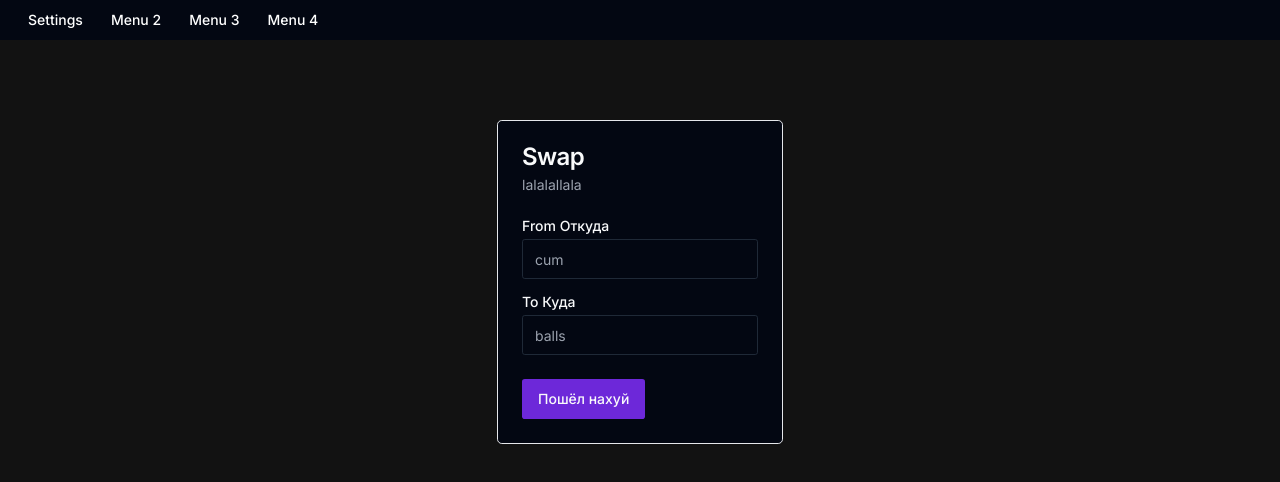
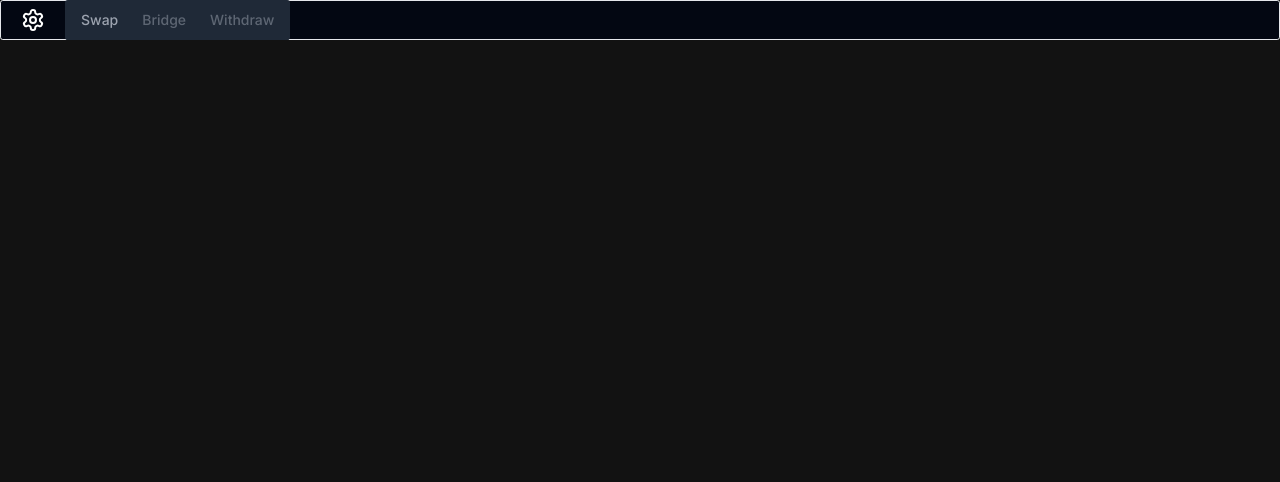
Before and after one commit to pesiq/crypto_bot, a Next.js app: page / in a window 1280 px wide. Shown: the top 482 px of the page. Built offline with nearby package versions, Linux system fonts and the light colour scheme.

Commit message:
Added dashboard

```diff
--- a/app/layout.tsx
+++ b/app/layout.tsx
@@ -3,6 +3,7 @@ import type { Metadata } from 'next'
 import { Inter } from 'next/font/google'
 import { ThemeProvider } from '@/components/theme-provider'
 import { Dashboard } from '@/components/dashboard'
+import { Sidebar } from '@/components/sidebar'
 
 
 const inter = Inter({ subsets: ['latin', 'cyrillic'] })
--- a/app/page.tsx
+++ b/app/page.tsx
@@ -1,16 +1,15 @@
 
 import { InputBox } from "@/components/input-box"
+import { Sidebar } from "@/components/sidebar"
+import { Separator } from "@/components/ui/separator"
 
 export default function Home(){
 
 
   return(
     <>
-      <div className="flex intems-center justify-center padding-30px">
-        <div className="">
-          <InputBox title="Swap" desc="lalalallala" button="Пошёл нахуй" />
+      <div>
 
-        </div>
       </div>
     </>
   )
--- a/components/dashboard.tsx
+++ b/components/dashboard.tsx
@@ -1,5 +1,6 @@
 "use client"
 
+import { Settings } from "lucide-react"
 
 import {
     Menubar,
@@ -8,18 +9,30 @@ import {
     MenubarTrigger
 
  } from "./ui/menubar"
+ import { Button } from "./ui/button"
+ import {
+    Tabs,
+    TabsTrigger,
+    TabsList
+ } from "./ui/tabs"
 
 
 
 export function Dashboard () {
 
     return(
-        <Menubar className="rounded-none border-b border-none px-2 lg:px-4">
+        <Menubar className="">
             <MenubarMenu>
-                <MenubarTrigger>Settings</MenubarTrigger>
-                <MenubarTrigger>Menu 2</MenubarTrigger>
-                <MenubarTrigger>Menu 3</MenubarTrigger>
-                <MenubarTrigger>Menu 4</MenubarTrigger>
+                <MenubarTrigger className="m-1"> <Settings /> </MenubarTrigger>
+                <div className="justify-center">
+                    <Tabs>
+                        <TabsList>
+                                <TabsTrigger value="swap"> Swap </TabsTrigger>
+                                <TabsTrigger value="bridge" disabled> Bridge </TabsTrigger>
+                                <TabsTrigger value="withdraw" disabled> Withdraw </TabsTrigger>
+                        </TabsList>
+                    </Tabs>
+                </div>
             </MenubarMenu>
         </Menubar>
     )
--- a/components/sidebar.tsx
+++ b/components/sidebar.tsx
@@ -1,14 +1,28 @@
 "use client"
 
-
+import { Button } from "./ui/button"
 
 
 export function Sidebar(){
 
 
     return(
-    <>
+    <div className="space-y-4 py-4 lg:block pb-4">
+        <h2 className="mb-2 px-4 text-lg font-semibold tracking-tight">
+            Main
+        </h2>
+        <div className="space-y-1">
+            <Button variant="secondary" className="w-full justify-start">
+                Swap
+            </Button>
+            <Button variant="secondary" className="w-full justify-start" disabled>
+                Bridge
+            </Button>
+            <Button variant="secondary" className="w-full justify-start" disabled>
+                Withdraw
+            </Button>
 
-    </>
+        </div>
+    </div>
     )
 }
--- /dev/null
+++ b/components/ui/separator.tsx
@@ -0,0 +1,29 @@
+import * as React from "react"
+import * as SeparatorPrimitive from "@radix-ui/react-separator"
+
+import { cn } from "@/lib/utils"
+
+const Separator = React.forwardRef<
+  React.ElementRef<typeof SeparatorPrimitive.Root>,
+  React.ComponentPropsWithoutRef<typeof SeparatorPrimitive.Root>
+>(
+  (
+    { className, orientation = "horizontal", decorative = true, ...props },
+    ref
+  ) => (
+    <SeparatorPrimitive.Root
+      ref={ref}
+      decorative={decorative}
+      orientation={orientation}
+      className={cn(
+        "shrink-0 bg-border",
+        orientation === "horizontal" ? "h-[1px] w-full" : "h-full w-[1px]",
+        className
+      )}
+      {...props}
+    />
+  )
+)
+Separator.displayName = SeparatorPrimitive.Root.displayName
+
+export { Separator }
--- a/package.json
+++ b/package.json
@@ -11,6 +11,7 @@
   "dependencies": {
     "@radix-ui/react-label": "^2.0.2",
     "@radix-ui/react-menubar": "^1.0.4",
+    "@radix-ui/react-separator": "^1.0.3",
     "@radix-ui/react-slot": "^1.0.2",
     "@radix-ui/react-tabs": "^1.0.4",
     "@tauri-apps/api": "^1.4.0",
```
Also changed, not shown: 1 other file (tests, documents, lock files or other folders).
